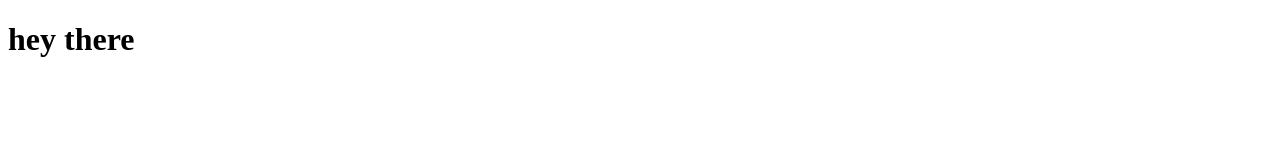
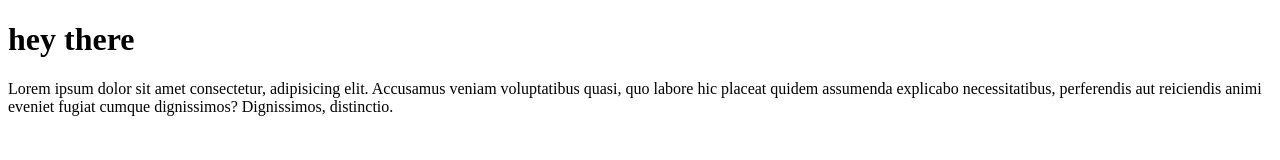
Before and after one commit to Sudhakar-Projects/team, a plain HTML site: page index.html in a window 1280 px wide. Drawn offline with Linux system fonts and the light colour scheme.

Commit message:
paragraph head

```diff
--- a/index.html
+++ b/index.html
@@ -7,5 +7,7 @@
 </head>
 <body>
 <h1>hey there</h1>
+<p>Lorem ipsum dolor sit amet consectetur, adipisicing elit. Accusamus veniam voluptatibus quasi, quo labore hic placeat
+    quidem assumenda explicabo necessitatibus, perferendis aut reiciendis animi eveniet fugiat cumque dignissimos? Dignissimos, distinctio.</p>
 </body>
 </html>
```
